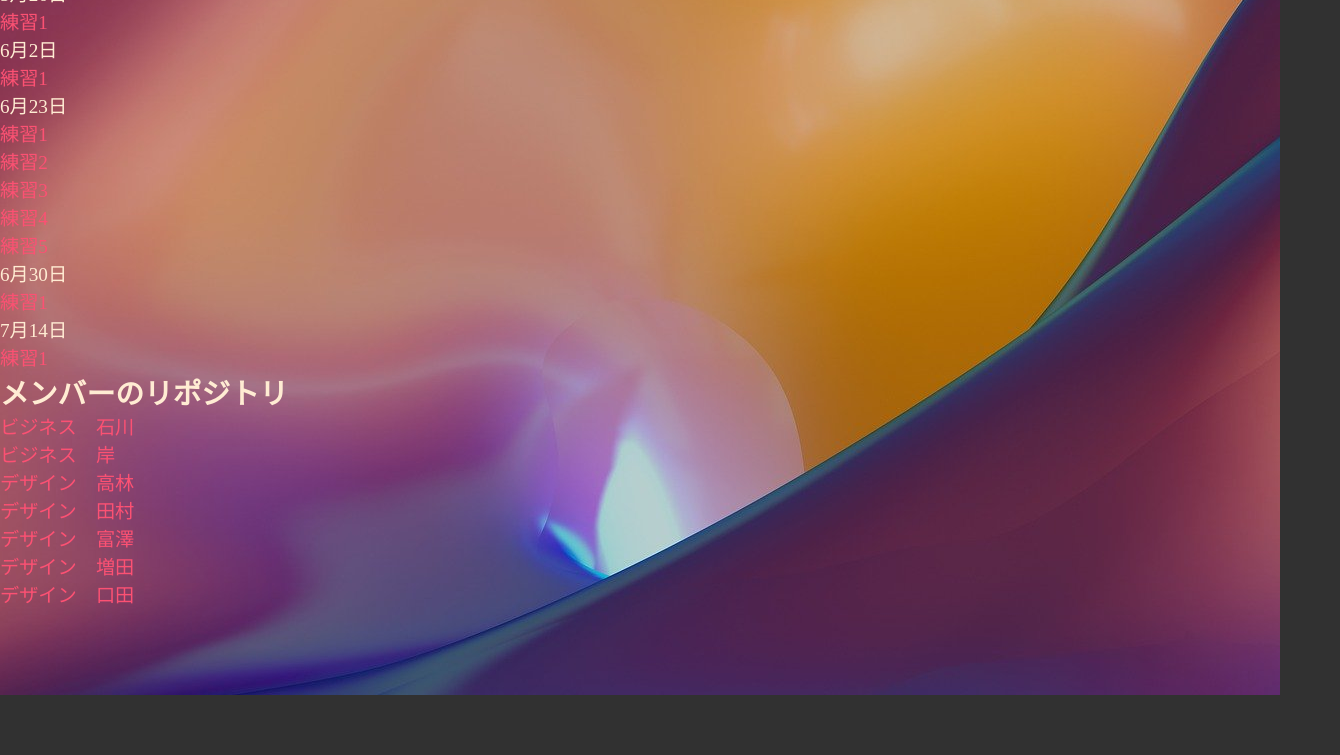
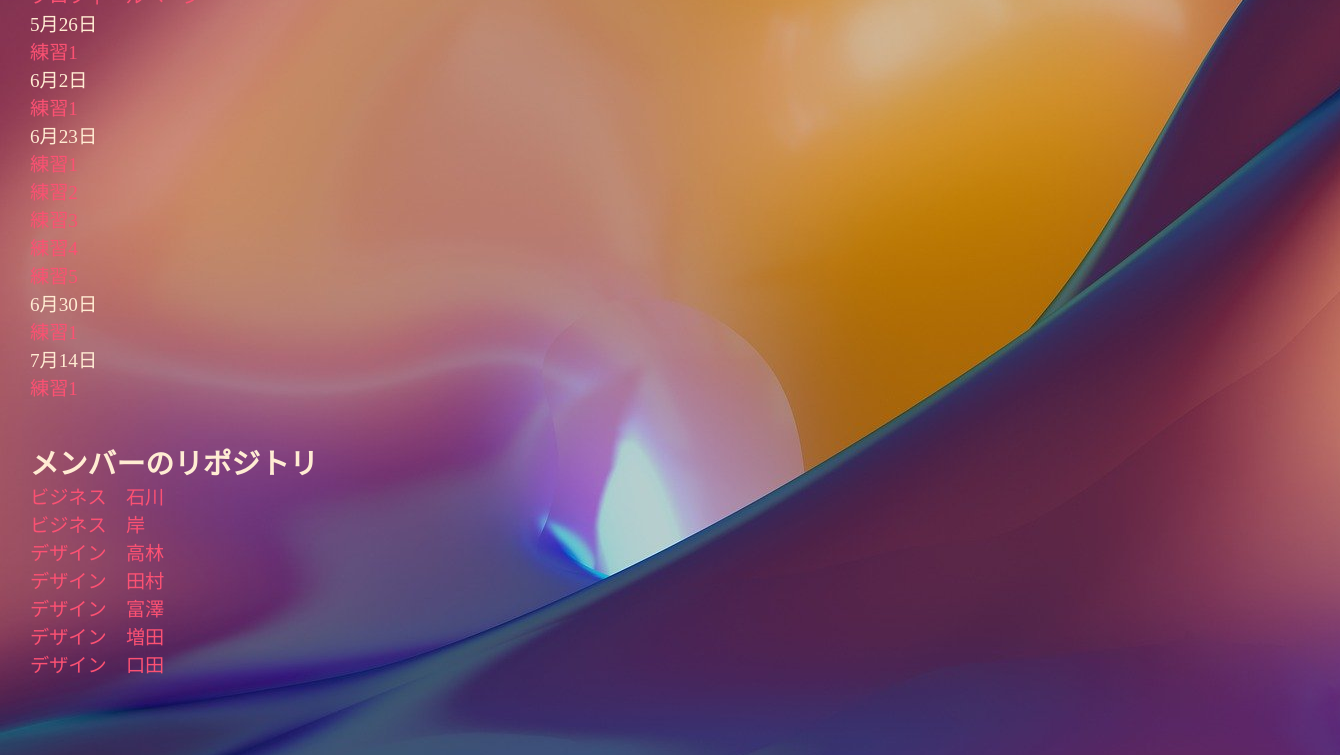
Before and after one commit to humancr/web, a plain HTML site: page index.html in a window 1280 px wide. Shown: the part 105-860 px from the top of the page, 1340 px wide, since content can reach past the window. Before the commit the page ends 800 px from the top, so only its background shows below. Drawn offline with Linux system fonts and the light colour scheme.

Commit message:
Add files via upload

```diff
--- a/style.css
+++ b/style.css
@@ -18,9 +18,13 @@ a:hover{
 ul,li{
     list-style: none;
 }
+h2{
+    margin-top:40px;
+}
 .bg {
     width: 100%;
     height: 100vh;
     background-image: url(./img/bg.jpg);
     background-repeat: no-repeat;
+    padding:30px;
   }
```
